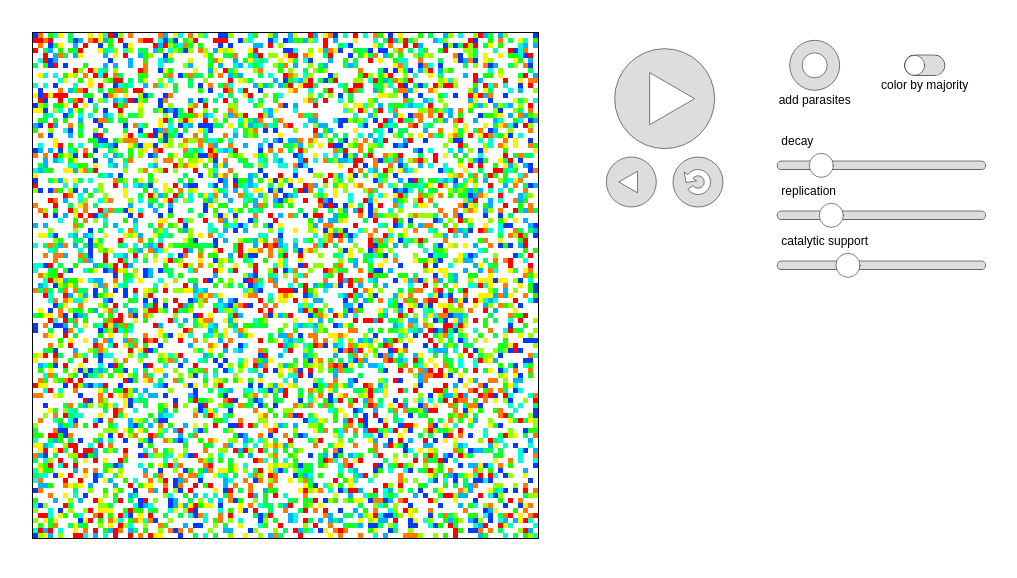
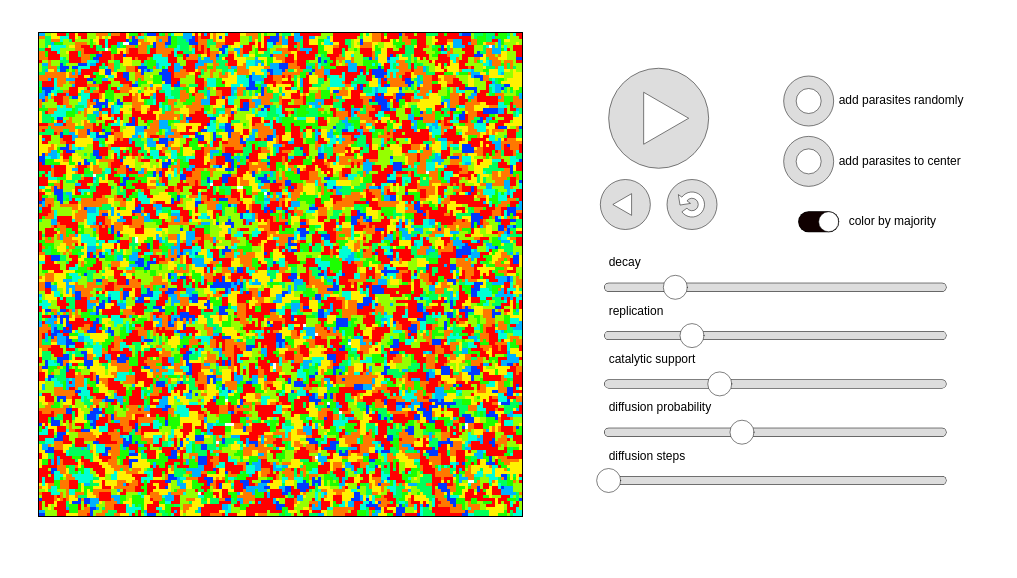
Before and after one commit to ojack/hypercycles, a website with bundled scripts: page dist/index.html in a window 1280 px wide. Shown: the whole page, without its empty margins (125-1142 px from the left). Built offline with nearby package versions, Linux system fonts and the light colour scheme.

Commit message:
updated build

```diff
--- a/dist/bundle.js
+++ b/dist/bundle.js
@@ -1,15 +1,12 @@
 (function(){function r(e,n,t){function o(i,f){if(!n[i]){if(!e[i]){var c="function"==typeof require&&require;if(!f&&c)return c(i,!0);if(u)return u(i,!0);var a=new Error("Cannot find module '"+i+"'");throw a.code="MODULE_NOT_FOUND",a}var p=n[i]={exports:{}};e[i][0].call(p.exports,function(r){var n=e[i][1][r];return o(n||r)},p,p.exports,r,e,n,t)}return n[i].exports}for(var u="function"==typeof require&&require,i=0;i<t.length;i++)o(t[i]);return o}return r})()({1:[function(require,module,exports){
-const SCALE = 5
-
-
-module.exports = (w, h, controls) => {
+module.exports = ({ width, scale }, controls) => {
   //  const showMajority = controls.toggles[0]
   const canvas = document.createElement('canvas')
-    canvas.width = w
-    canvas.height = h
+  canvas.width = width
+  canvas.height = width
 
-    canvas.style.width = `${w*SCALE}px`
-    canvas.style.height = `${w*SCALE}px`
+  canvas.style.width = `${width * scale}px`
+  canvas.style.height = `${width * scale}px`
   canvas.style.imageRendering = 'pixelated'
   canvas.setAttribute("class", 'explorable_display')
 
@@ -17,20 +14,16 @@ module.exports = (w, h, controls) => {
 
   // function that receives a model and renders it to the canvas
   const render = (model) => {
-      //  console.log('rendering', model, SPECIES)
     const colorFromState = (state) => model.SPECIES[state].color
 
-        const imageData = ctx.getImageData(0, 0, w, h)
+    const imageData = ctx.getImageData(0, 0, canvas.width, canvas.height)
     const data = imageData.data
-      //  console.log(showMajority.value())
     const showMajority = controls.toggles[0].value()
-        console.log(showMajority)
     const currState = model.lattice.nodes.map((node) => {
-            //console.log(node.state, colorFromState(node.state))
 
       let speciesIndex = node.state
       // show color of majority of neighbors rather than actual cell state
-            if(showMajority === true) {
+      if (showMajority === true) {
         const nCount = new Array(model.SPECIES.length).fill(0)
         node.neighbors.forEach((neighbor) => { nCount[neighbor.state]++ })
         nCount[node.state]++
@@ -38,22 +31,19 @@ module.exports = (w, h, controls) => {
         let largest = 0
         speciesIndex = 0
         nCount.forEach((numSpecies, i) => {
-                    if(i != 0 && numSpecies > largest) {
+          if (i != 0 && numSpecies > largest) {
             largest = numSpecies
             speciesIndex = i
           }
         })
       }
-           // console.log(nCount)
       return colorFromState(speciesIndex)
-            //return colorFromState(node.state)
     })
 
-       // console.log('state', currState)
-        for(var i = 0; i < data.length; i += 4) {
-            data[i]     = currState[i/4].r     // red
-            data[i + 1] = currState[i/4].g // Math.random()*255; // green
-            data[i + 2] = currState[i/4].b// Math.random()*255; // blue
+    for (var i = 0; i < data.length; i += 4) {
+      data[i] = currState[i / 4].r     // red
+      data[i + 1] = currState[i / 4].g // Math.random()*255; // green
+      data[i + 2] = currState[i / 4].b// Math.random()*255; // blue
       data[i + 3] = 255 // alpha
     }
     ctx.putImageData(imageData, 0, 0);
@@ -62,55 +52,56 @@ module.exports = (w, h, controls) => {
   return { render: render, canvas: canvas }
 }
 },{}],2:[function(require,module,exports){
-const controlbox_width = 400,
-    controlbox_height = 400,
-    n_grid_x = 12,
-    n_grid_y = 12
-margin = 10;
-
 const sliders = {
     decay: { id: "decay-slider", default: 0.2, range: [0, 1] },
     replication: { id: "replication-slider", default: 1, range: [0, 4] },
-    catalyticSupport: { id: "catalytic-support-slider", name: "catalytic support", range: [0, 300], default: 100 }
+    catalyticSupport: { id: "catalytic-support-slider", name: "catalytic support", range: [0, 300], default: 100 },
+    diffusion: { id: 'diffusion-probability-slider', name: "diffusion probability", range: [0, 1], default: 0.4 },
+    diffusionSteps: { id: 'diffusion-steps-slider', name: "diffusion steps", range: [0, 22], default: 0 }
 }
 
+module.exports = ({ reset, runpause, render, addRandomParasites, addParasitesToCenter } = {}, { width, scale }) => {
+    const controlbox_width = 400,
+        controlbox_height = width * scale,
+        n_grid_x = 12,
+        n_grid_y = 14,
+        margin = 10;
 
-module.exports = ({ reset, runpause, render, addRandomParasites } = {}) => {
-
-    //document.body.appendChild(controlDiv)
-    var controls = d3.select("#controls-container").append("svg")
+    const controls = d3.select("#controls-container").append("svg")
         .attr("width", controlbox_width)
         .attr("height", controlbox_height)
         .attr("class", "explorable_widgets")
 
-    var g = widget.grid(controlbox_width, controlbox_height, n_grid_x, n_grid_y);
+    const g = widget.grid(controlbox_width, controlbox_height, n_grid_x, n_grid_y);
 
-    var playblock = g.block({ x0: 2, y0: 10, width: 0, height: 0 });
-    var buttonblock = g.block({x0:1,y0:7.5,width:2,height:0}).Nx(2);
-    var sliderblock = g.block({ x0: 5.5, y0: 5, width: 6, height: 3 }).Ny(3);
-    var switchblock = g.block({x0:6.5,y0:11,width:3,height:0}).Nx(2);
+    const playblock = g.block({ x0: 2, y0: 11.5, width: 0, height: 0 });
+
+    const buttonblock = g.block({ x0: 1, y0: 9, width: 2, height: 0 }).Nx(2);
+    const sliderblock = g.block({ x0: 0.5, y0: 1, width: 10, height: 2.8 }).Ny(3);
+    const switchblock = g.block({ x0: 6.5, y0: 8.5, width: 3, height: 3.5 }).Ny(3);
 
     // buttons
-    var playpause = { id: "b1", name: "", actions: ["play", "pause"], value: 0 };
+    const playpause = { id: "b1", name: "", actions: ["play", "pause"], value: 0 };
 
-    var playbutton = [
+    const playbutton = [
         widget.button(playpause).size(g.x(3)).symbolSize(0.6 * g.x(3)).update(runpause)
     ]
 
-    var buttons = [
+    const buttons = [
         widget.button({ id: "b2", name: "", actions: ["back"], value: 0 }).update(reset),
         widget.button({ id: "b3", name: "", actions: ["rewind"], value: 0 }).update(resetControls),
     ]
 
-    var parasiteButton = [
-        widget.button( { id:"b4", name:"add parasites", actions: ["record"], value: 0}).update(addRandomParasites),
+    const parasiteButton = [
+        widget.button({ id: "b5", name: "add parasites to center", actions: ["record"], value: 0 }).label("right").update(addParasitesToCenter),
+        widget.button({ id: "b4", name: "add parasites randomly", actions: ["record"], value: 0 }).label("right").update(addRandomParasites)
     ]
 
-    var toggles = [
-        widget.toggle({id:"t1", name: "color by majority",  value: false}).update(render).label("bottom").size(10)
+    const toggles = [
+        widget.toggle({ id: "t1", name: "color by majority", value: true }).update(render).label("right").size(10)
     ]
 
-    var sliderwidth = sliderblock.w(),
+    const sliderwidth = sliderblock.w(),
         handleSize = 12,
         trackSize = 8;
 
@@ -126,29 +117,23 @@ module.exports = ({ reset, runpause, render, addRandomParasites } = {}) => {
         })
     }
 
-    console.log(sliders)
+    const pb = controls.selectAll(".button .playbutton").data(playbutton).enter().append(widget.buttonElement).attr("transform", function (d, i) { return "translate(" + playblock.x(0) + "," + playblock.y(i) + ")" });
 
-
-    var pb = controls.selectAll(".button .playbutton").data(playbutton).enter().append(widget.buttonElement).attr("transform", function (d, i) { return "translate(" + playblock.x(0) + "," + playblock.y(i) + ")" });
-
-    var bu = controls.selectAll(".button .others").data(buttons).enter().append(widget.buttonElement).attr("transform", function (d, i) {
-        console.log('button position', buttonblock.x(i), buttonblock.y(0), d, i)
+    const bu = controls.selectAll(".button .others").data(buttons).enter().append(widget.buttonElement).attr("transform", function (d, i) {
         return "translate(" + buttonblock.x(i) + "," + buttonblock.y(0) + ")"
     });
 
-    var bu1 = controls.selectAll(".button .others1").data(parasiteButton).enter().append(widget.buttonElement).attr("transform", function (d, i) {
-        console.log('button position', buttonblock.x(i), buttonblock.y(0), d, i)
-        return "translate(" + switchblock.x(0) + "," + switchblock.y(0) + ")"
+    const bu1 = controls.selectAll(".button .others1").data(parasiteButton).enter().append(widget.buttonElement).attr("transform", function (d, i) {
+        return "translate(" + switchblock.x(0) + "," + switchblock.y(i + 1) + ")"
     });
 
-    var spsl = controls.selectAll(".slider").data(Object.values(sliders).map((s) => s.el).reverse()).enter().append(widget.sliderElement)
+    const spsl = controls.selectAll(".slider").data(Object.values(sliders).map((s) => s.el).reverse()).enter().append(widget.sliderElement)
         .attr("transform", function (d, i) {
-            console.log('slider position', sliderblock.x(0), sliderblock.y(i), d, i)
+            return "translate(" + sliderblock.x(0) + "," + sliderblock.y(i) + ")"
+        })
 
-            return "translate(" + sliderblock.x(0) + "," + sliderblock.y(i) + ")" })
-
-    var tg = controls.selectAll(".toggle").data(toggles).enter().append(widget.toggleElement)
-         .attr("transform",function(d,i){return "translate("+switchblock.x(1)+","+switchblock.y(0)+")"});
+    const tg = controls.selectAll(".toggle").data(toggles).enter().append(widget.toggleElement)
+        .attr("transform", function (d, i) { return "translate(" + switchblock.x(0) + "," + switchblock.y(0) + ")" });
 
     return {
         sliders: sliders,
@@ -161,26 +146,31 @@ const createCanvas = require('./canvas.js')
 const { createModel } = require('./model.js')
 const createControls = require('./controls.js')
 
-// const REPLICATION_PROBABILITY = 0.5
-const SPEED = 50
-// const SPEED = 300
-const WIDTH = 101
-// const WIDTH = 30
 
-const controlbox_width = 400,
-    controlbox_height = 400,
-    n_grid_x = 12,
-    n_grid_y = 12
-margin = 10;
+const config = {
+    speed: 50,
+    width: 161,
+    scale: 3,
+    numParasites: 60,
+    controlbox: {
+        width: 400,
+        height: 400,
+        gridX: 12,
+        gridY: 12,
+        margin: 10
+    }
+}
+
 
 const controls = createControls({
     runpause: runpause,
     reset: reset,
     addRandomParasites: addRandomParasites,
+    addParasitesToCenter: addParasitesToCenter,
     render: render
-})
-const model = createModel((WIDTH - 1) / 2, controls)
-const canvas = createCanvas(WIDTH, WIDTH, controls)
+}, config)
+const model = createModel((config.width - 1) / 2, controls)
+const canvas = createCanvas(config, controls)
 
 
 document.getElementById("display-container").appendChild(canvas.canvas)
@@ -190,7 +180,12 @@ canvas.render(model)
 let interval
 
 function addRandomParasites() {
-    model.addRandomParasites(10)
+    model.addRandomParasites(60)
+    canvas.render(model)
+}
+
+function addParasitesToCenter() {
+    model.addParasitesToCenter(60)
     canvas.render(model)
 }
 
@@ -203,7 +198,7 @@ function runpause(d) {
         interval = setInterval(() => {
             model.update()
             canvas.render(model)
-        }, SPEED)
+        }, config.speed)
     } else {
         clearInterval(interval)
     }
@@ -229,21 +224,6 @@ const STATES = {
     EMPTY: 0,
     PARASITE: 1
 }
- // when replication is the same for all species
-
-// TO DO:
-// 1. program different starting states based on paper
-// 2. deal with edge cases
-// 3. restart button
-// 4. configurable parameters: empty probability at start, replication amount
-// - add controls based on explorable styles
-// - add diffusion
-
-// QUESTIONS:
-// - how to determine amount of catalytic support? where does claim empty come from? (see results states)
-
-// const EMPTY = 0
-
 const speciesStartIndex = 2
 
 // colors and replication parameters for each species
@@ -269,51 +249,23 @@ const SPECIES = new Array(NUM_SPECIES + speciesStartIndex).fill(0).map((_, i) =>
         s.catalyticSupport[cs] = 1
 
         // also give catalytic support to parasite if species 1
-       if ( i === 2) s.catalyticSupport[STATES.PARASITE] = 1*2
+        if (i === 2) s.catalyticSupport[STATES.PARASITE] = 1 * 2
     }
-    console.log(s)
     return s
 })
 
-console.log('species', SPECIES)
-
-// [
-//    { color: {r:255, g:255, b:255}, index: 0, replication: 0 },
-//    { color: {r: 255, g: 0, b: 0}, replication: 0., index: 1 },
-//    { color: {r: 0, g: 255, b: 0}, replication: 0., index: 2 },
-//    { color: {r:0, g:0, b:255}, replication: 0., index: 3 }]
-
-
 module.exports.createModel = (w = 50, controls) => {
-    const { replication : replicationAmount, catalyticSupport: catalyticSupportAmount, decay : decayAmount } = controls.sliders
-    const num_parasites = Math.floor(w/3)
-    let l = lattice.square(w)
+    const { replication: replicationAmount, catalyticSupport: catalyticSupportAmount, decay: decayAmount, diffusionSteps, diffusion: diffusionAmount } = controls.sliders
+    const num_parasites = Math.floor(w / 3)
+    let l = lattice.square(w).boundary("periodic")
+    window.lattice = l
     function init() {
         const outcomes = SPECIES.map((s) => s.index)
         const probabilities = SPECIES.map((s) => s.initialProbability)
+
         // initialize node state
         l.nodes.forEach((node) => {
-            // node.state = Math.floor(Math.random()*(SPECIES.length))
-
             node.state = getOutcomeFromProbabilities(outcomes, probabilities)
-           // console.log(outcomes, probabilities, node.state)
-            // store refences to neighbors in an object
-            // m = row and n = column
-            // for now, only calculate if node as all 8 neighbors
-            // @todo deal with edge cases
-            const neighbors = node.neighbors
-            if (neighbors.length >= 8) {
-                node.neighborsObject = {
-                    nw: neighbors.filter((_nb) => _nb.m == node.m - 1 && _nb.n == node.n - 1)[0],
-                    n: neighbors.filter((_nb) => _nb.m == node.m - 1 && _nb.n == node.n)[0],
-                    ne: neighbors.filter((_nb) => _nb.m == node.m - 1 && _nb.n == node.n + 1)[0],
-                    w: neighbors.filter((_nb) => _nb.m == node.m && _nb.n == node.n - 1)[0],
-                    e: neighbors.filter((_nb) => _nb.m == node.m && _nb.n == node.n + 1)[0],
-                    sw: neighbors.filter((_nb) => _nb.m == node.m + 1 && _nb.n == node.n - 1)[0],
-                    s: neighbors.filter((_nb) => _nb.m == node.m + 1 && _nb.n == node.n)[0],
-                    se: neighbors.filter((_nb) => _nb.m == node.m + 1 && _nb.n == node.n + 1)[0],
-                }
-            }
         })
     }
 
@@ -321,10 +273,31 @@ module.exports.createModel = (w = 50, controls) => {
         l.nodes[index].state = STATES.PARASITE
     }
 
-    function addRandomParasites (nParasites = 50) {
-        for(let i = 0; i < nParasites; i++) {
+    function addRandomParasites(nParasites = 50) {
+        for (let i = 0; i < nParasites; i++) {
             let index = Math.floor(Math.random() * l.nodes.length)
             // add parasite at index
+            l.nodes[index].state = STATES.PARASITE
+        }
+    }
+
+    /*
+        Given row x and y, calculate node index
+    */
+    const indexFromCoords = (x, y, n) => y * n + x;
+
+    /*
+        Add N parasites to the center of the lattice.
+    */
+    function addParasitesToCenter(nParasites = 50) {
+        const n = l.L * 2 + 1
+        const w = Math.floor(Math.sqrt(nParasites))
+        const center = n / 2
+        const corner = center - w / 2
+        for (let i = 0; i < nParasites; i++) {
+            const x = corner + (i % w)
+            const y = corner + Math.floor(i / w)
+            const index = indexFromCoords(x, y, n)
             l.nodes[index].state = STATES.PARASITE
         }
     }
@@ -336,32 +309,28 @@ module.exports.createModel = (w = 50, controls) => {
     // from paper, c[x,y] is the catalytic support x gets from y
     // if x is empty, gets no catalytic support from neighbors
     const c = (x, y) => {
-      //  const xS = SPECIES[x.state]
         const yS = SPECIES[y.state]
-        // console.log(x, y)
-      //   console.log(xS.catalyticSupport, y, xS.catalyticSupport[y.state])
         return yS.catalyticSupport[x.state] ? yS.catalyticSupport[x.state] * catalyticSupportAmount.value : 0
+    }
 
-       // return xS.catalyticSupport[y.state] ? xS.catalyticSupport[y.state] * catalyticSupportAmount.value : 0
+    // swap positions with a random neighbor
+    const diffusion = (node) => {
+        if (Math.random() < diffusionAmount.value) {
+            const n = node.neighbors[Math.floor(Math.random() * node.neighbors.length)]
+            const newState = node.state
+            node.state = n.state
+            n.state = newState
         }
-    // use "c" to refer to claims parameters as defined in paper
-    /* If the cell is empty:
-     p(empty) = Claim .,,,,/L p(N) = Claim N/Z Claims; p(S) = Claim& Claims; p(W) = Claim,/X Claims; p(E) = Claim n/Z Claims;
-     Claims (no replication);
-        In which:
-     C Claims = Claim,,,,,+ClaimN+Claims+Claimw+Claim,;
-     Claim. =self[N]+c[N,NE]+c[N,NW]+c[N,E]+c[N,WI; Claims = self [S] + c[S,SE] + c[S,SW] + $3, E] + c[S,WI;
-     Claim w = self [W] + c[W, NW] + c[W, SW] + c[W, N] + c[W, S]; Claim n = self [El + c[E, NE] + c[E, SE] + c[E, N] + c[E, S];
-      */
+    }
 
     const replicate = (node) => {
         let newState = node.state
         if (node.neighborsObject) {
             const { n, nw, ne, w, e, sw, s, se } = node.neighborsObject
             const cN = SPECIES[n.state].replication * replicationAmount.value + c(n, ne) + c(n, nw) + c(n, w) + c(n, e)
-            const cS = SPECIES[s.state].replication * replicationAmount.value  + c(s, se) + c(s, sw) + c(s, w) + c(s, e)
-            const cE = SPECIES[e.state].replication * replicationAmount.value  + c(e, ne) + c(e, se) + c(e, n) + c(e, s)
-            const cW = SPECIES[w.state].replication * replicationAmount.value  + c(w, nw) + c(w, sw) + c(w, n) + c(w, s)
+            const cS = SPECIES[s.state].replication * replicationAmount.value + c(s, se) + c(s, sw) + c(s, w) + c(s, e)
+            const cE = SPECIES[e.state].replication * replicationAmount.value + c(e, ne) + c(e, se) + c(e, n) + c(e, s)
+            const cW = SPECIES[w.state].replication * replicationAmount.value + c(w, nw) + c(w, sw) + c(w, n) + c(w, s)
 
             const cSum = cN + cS + cE + cW + CLAIM_EMPTY
 
@@ -375,28 +344,12 @@ module.exports.createModel = (w = 50, controls) => {
             const r = Math.random()
 
             newState = getOutcomeFromProbabilities([STATES.EMPTY, n.state, s.state, e.state, w.state], [pEmpty, pN, pS, pE, pW])
-            // if(r < pEmpty) {
-            //     newState = EMPTY
-            // } else if ( r < pEmpty + pN ) {
-            //     // north neighbor replicates into this cell
-            //     newState = n.state
-            // } else if ( r < pEmpty + pN + pS ) {
-            //     newState = s.state
-            // } else if ( r < pEmpty + pN + pS + pE ) {
-            //     newState = e.state
-            // } else {
-            //     newState = w.state
-            // }
-            //console.log('claims', cN, cS, cE, cW, cSum)
-           //  console.log('probs', pEmpty, pN, pS, pE, pW)
-
         }
         return newState
-        // const sumClaims =
-        // const pEmpty =
     }
 
     const update = () => {
+        const numDiffusionSteps = Math.round(diffusionSteps.value)
         const newNodeState = new Array(l.nodes.length)
         l.nodes.forEach((node, i) => {
             const { state } = node
@@ -407,13 +360,17 @@ module.exports.createModel = (w = 50, controls) => {
                 newState = replicate(node)
             }
             newNodeState[i] = newState
-           //console.log(state, newState)
-
         })
 
         l.nodes.forEach((node, i) => {
             node.state = newNodeState[i]
         })
+
+        for (let i = 0; i < numDiffusionSteps; i++) {
+            l.nodes.forEach((node, i) => {
+                diffusion(node)
+            })
+        }
     }
 
     return {
@@ -421,7 +378,8 @@ module.exports.createModel = (w = 50, controls) => {
         update: update,
         SPECIES: SPECIES,
         init: init,
-        addRandomParasites: addRandomParasites
+        addRandomParasites: addRandomParasites,
+        addParasitesToCenter: addParasitesToCenter
     }
 
 }
```
Also changed, not shown: dist/index.html (+1 -1 lines). Lines whose indentation alone changed are shown as unchanged.
